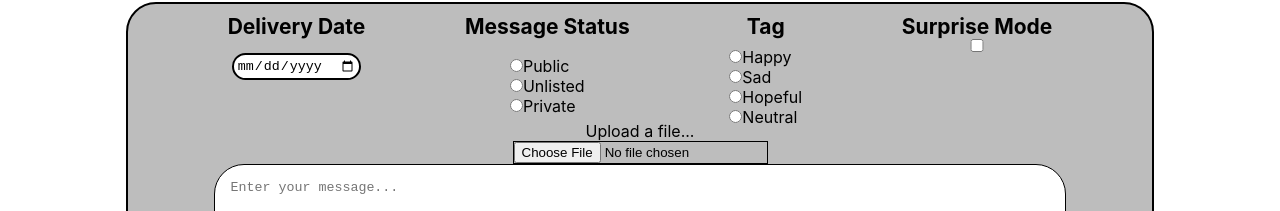
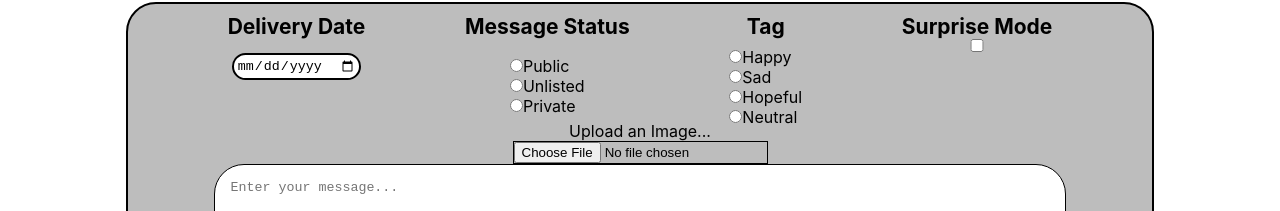
Before and after one commit to DannyHayek/time-capsule-client, a React (Create React App) app: page /bottleMessage in a window 1280 px wide. Shown: the part 196-407 px from the top of the page. Built offline with nearby package versions, Linux system fonts and the light colour scheme.

Commit message:
Changed file to image since that is all that works for now

```diff
--- a/src/components/bottleMessage/BottleMessageFile.jsx
+++ b/src/components/bottleMessage/BottleMessageFile.jsx
@@ -5,7 +5,7 @@ const BottleMessageFile = ({setFile}) => {
   return (
 
     <div className='flex column upload-image-div'>
-      <label>Upload a file...</label>
+      <label>Upload an Image...</label>
       <input onChange={e => setFile(e.target.files[0])} type='file'></input>
     </div>
   )
```
